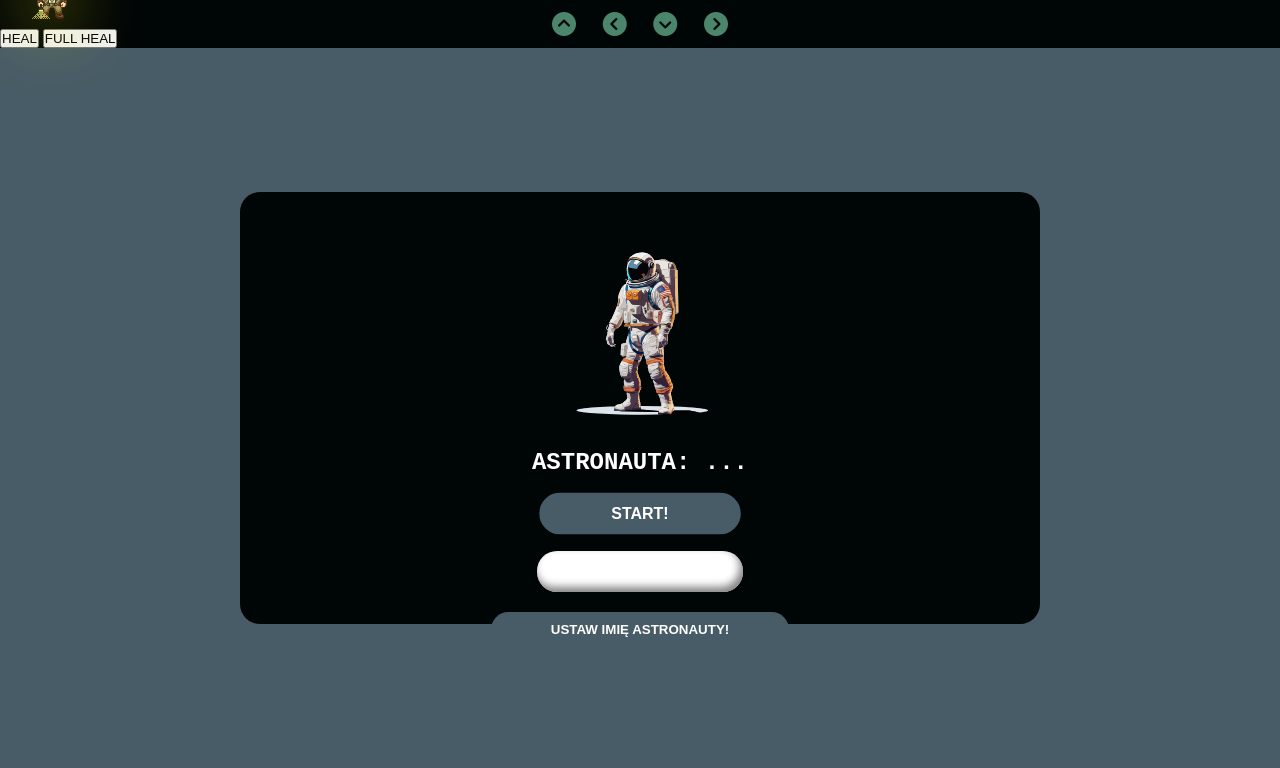
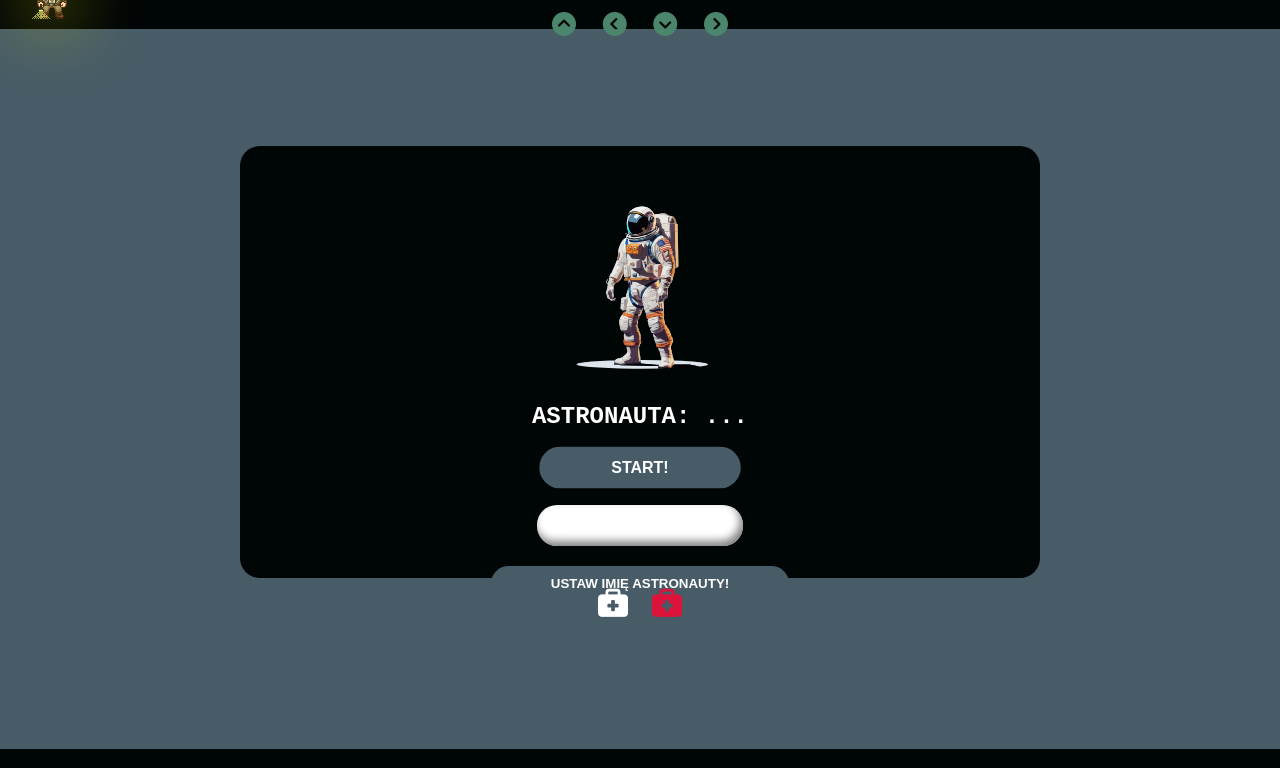
Before and after one commit to DomiGano/Profesor-Game, a plain HTML site: page index.html in a window 1280 px wide. Shown: the part 51-819 px from the top of the page. Drawn offline with Linux system fonts and the light colour scheme.

Commit message:
Add healing button and style

```diff
--- a/index.html
+++ b/index.html
@@ -17,9 +17,8 @@
         <i class="fa-solid fa-circle-chevron-right" style="margin: 5px 10px;"></i></h2>
         <div id="hpBar" class="hpBar"><span id="redbar" class="redbar"></span><p>HP 100%</p></div>
     </header>
-    <button onclick="heal(5)">HEAL</button>
-    <button onclick="heal(100)">FULL HEAL</button>
     <article class="main__article">
+
 
         <div id="container" class="container">
             <img class="image" src="astronaut-8061095.svg">
@@ -28,8 +27,11 @@
                 <input id="input" class="input__text" type="text">
             <button class="btn--article" onclick="newHeader()">Ustaw imię Astronauty!</button>
         </div>
+        <div class="heal__box">
+        <button class="heal" onclick="heal(5)"><i class="fa-solid fa-briefcase-medical"></i></button>
+        <button class="heal heal--red" onclick="heal(100)"><i class="fa-solid fa-briefcase-medical"></i></button>
+        </div>
     </article>
-
     <script src="js/app.js"></script>
     <script src="js/heatly.js"></script>
 </body>
--- a/style/style.css
+++ b/style/style.css
@@ -26,6 +26,7 @@ h2 {
 .main__article {
     background-color: #485C67;
     display: flex;
+    flex-direction: column;
     justify-content: center;
     align-items: center;
     height: 90vh;
@@ -296,3 +297,17 @@ h1 {
   text-align: center;
   user-select: none;
 }
+
+.heal {
+  position: relative;
+  font-size: 30px;
+  margin: 10px;
+  background-color: transparent;
+  border: 0px;
+  outline: 0px;
+  color: white;
+}
+
+.heal--red {
+  color: crimson;
+}
```
